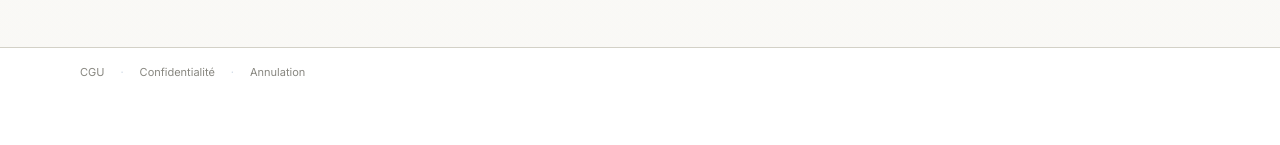
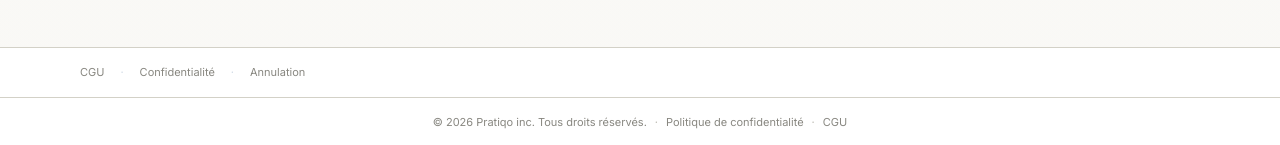
Before and after one commit to marcandretheberge-dotcom/Pratiqo, a Next.js app: page /student/search in a window 1280 px wide. Shown: the part 1253-1398 px from the top of the page. Before the commit the page ends 1350 px from the top, so only its background shows below. Built offline with nearby package versions, Linux system fonts and the light colour scheme; no server answers; the database is empty.

Commit message:
Add copyright footer + metadata

```diff
--- a/app/(app)/legal/cgu/page.tsx
+++ b/app/(app)/legal/cgu/page.tsx
@@ -32,7 +32,13 @@ export default function CguPage() {
       toc={[...TOC]}
       currentPath="/legal/cgu"
     >
-      <p className="text-sm text-[var(--p-text-muted)] -mt-4 mb-8">
+      <p className="text-sm text-[var(--p-text-muted)] text-center -mt-2 mb-6 max-w-xl mx-auto leading-relaxed">
+        © 2026 Pratiqo inc. Tous droits réservés.
+        <br />
+        Contenu protégé par le droit d&apos;auteur canadien.
+      </p>
+
+      <p className="text-sm text-[var(--p-text-muted)] -mt-2 mb-8">
         <strong className="text-[var(--p-text)]">Version : 1.0</strong>
       </p>
 
--- a/app/layout.tsx
+++ b/app/layout.tsx
@@ -11,8 +11,12 @@ const inter = Inter({
 });
 
 export const metadata: Metadata = {
-  title: "Pratiqo",
-  description: "Marketplace premium de cours",
+  title: "Pratiqo — Trouve ton prof idéal",
+  description:
+    "Marketplace de cours particuliers — musique, danse, arts martiaux, langues et plus.",
+  other: {
+    copyright: "© 2026 Pratiqo inc.",
+  },
 };
 
 export default function RootLayout({
--- a/components/AppShell.tsx
+++ b/components/AppShell.tsx
@@ -199,7 +199,7 @@ export function AppShell({ children }: { children: React.ReactNode }) {
         <div className="max-w-[1200px] mx-auto px-5 sm:px-10 py-12">{children}</div>
       </main>
 
-      <footer className="border-t border-[var(--p-border-light)] bg-white mt-auto">
+      <footer className="border-t border-[var(--p-border-light)] bg-[var(--p-surface)] mt-auto">
         <div className="max-w-[1200px] mx-auto px-5 sm:px-10 py-4 flex flex-wrap gap-x-4 gap-y-1 text-[11px] text-[var(--p-text-muted)]">
           <Link href="/legal/cgu" className="hover:text-[#1D9E75] hover:underline">
             CGU
@@ -213,6 +213,19 @@ export function AppShell({ children }: { children: React.ReactNode }) {
             Annulation
           </Link>
         </div>
+        <div className="border-t border-[var(--p-border-light)] py-4 px-5 sm:px-10">
+          <p className="text-center text-[11px] text-[var(--p-text-muted)] leading-relaxed">
+            © 2026 Pratiqo inc. Tous droits réservés.
+            <span className="mx-2 text-[var(--p-text-subtle)]">·</span>
+            <Link href="/legal/confidentialite" className="hover:text-[#1D9E75] hover:underline">
+              Politique de confidentialité
+            </Link>
+            <span className="mx-2 text-[var(--p-text-subtle)]">·</span>
+            <Link href="/legal/cgu" className="hover:text-[#1D9E75] hover:underline">
+              CGU
+            </Link>
+          </p>
+        </div>
       </footer>
     </div>
   );
```
